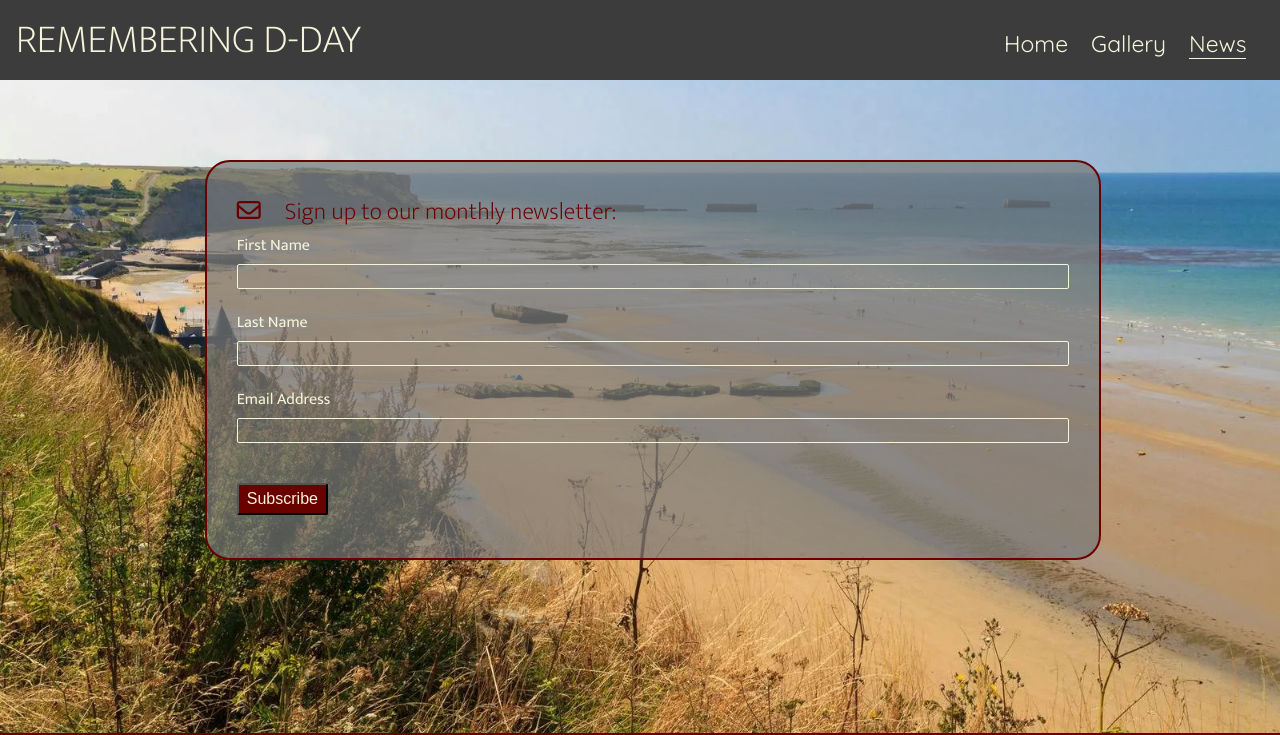
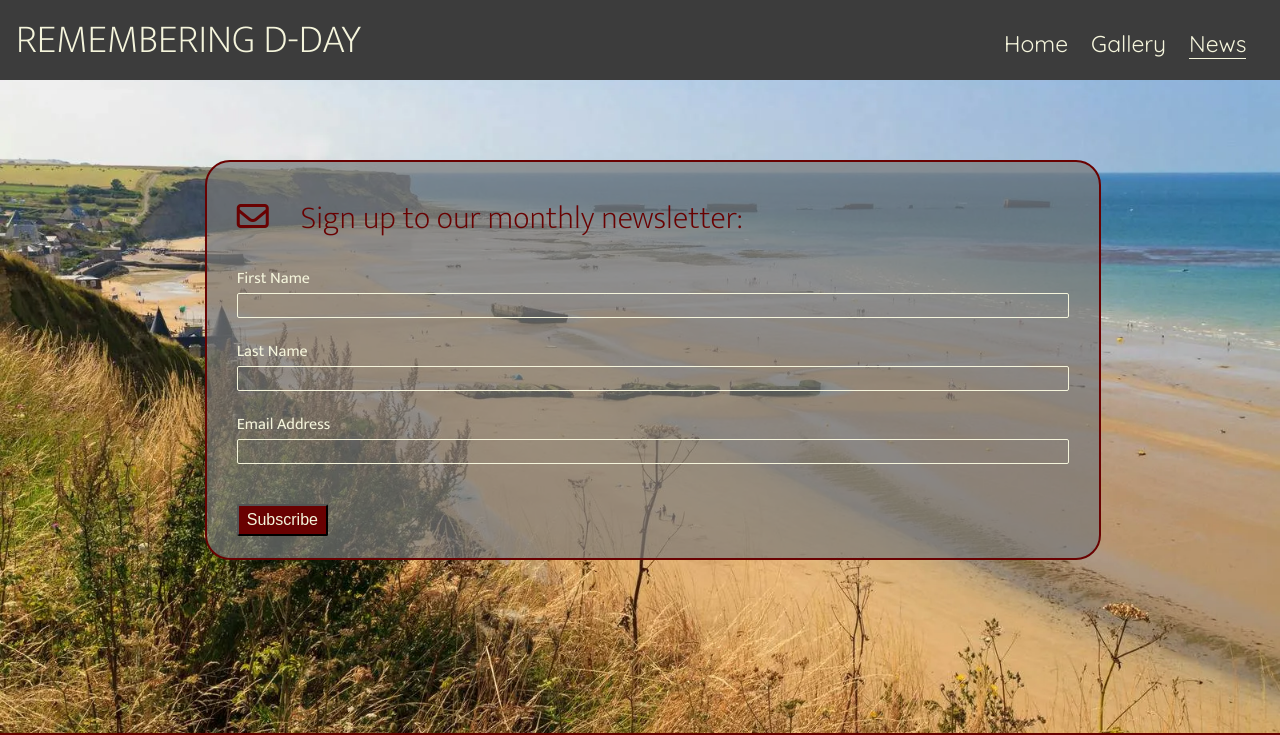
Before and after one commit to JaySinna/Dday-info, a plain HTML site: page news.html in a window 1280 px wide. Shown: the top 735 px of the page. Drawn offline with Linux system fonts and the light colour scheme.

Commit message:
Make form page responsive to larger screen sizes

```diff
--- a/assets/css/style.css
+++ b/assets/css/style.css
@@ -133,6 +133,8 @@ main {
 
 form h2 {
     font-weight: 100;
+    margin-top: 0;
+    padding-top: 0;
 }
 
 h2 i {
@@ -228,6 +230,17 @@ footer {
     #photos {
         column-count: 2;
     }
+
+    /* Form */
+    .text-input {
+        padding: 20px;
+        margin: 30px 0;
+    }
+
+    form h2 {
+        margin-bottom: 20px;
+        font-size: 200%;
+    }
 }
 
 /* Media query: laptops and desktops (992px and up) */
@@ -240,4 +253,11 @@ footer {
     #photos {
         column-count: 3;
     }
+
+    /* Form */
+    .text-input {
+        padding: 10px;
+        margin: 0;
+        margin-bottom: 20px;
+    }
 }
```
Also changed, not shown: index.html (+7 -1 lines).
